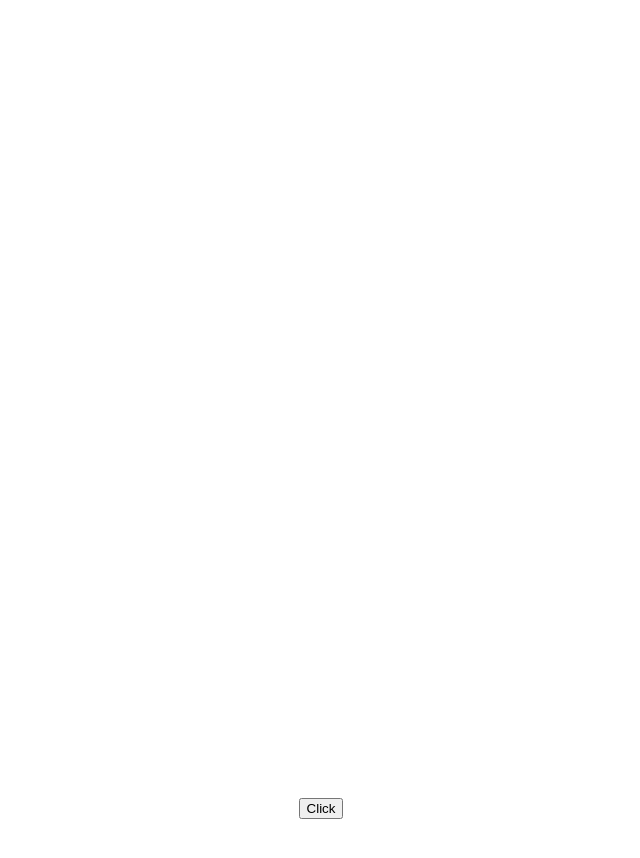
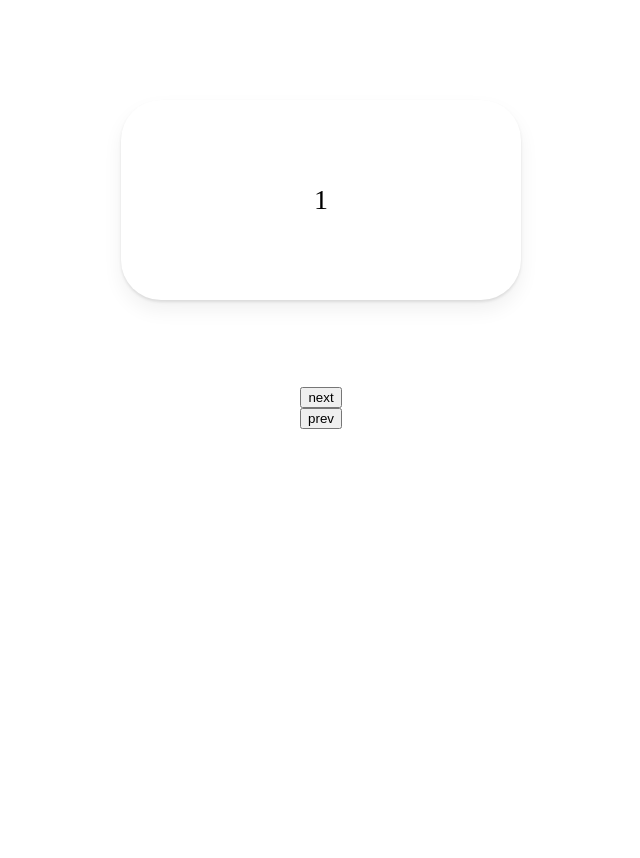
Before and after one commit to HA-SEUNG-JEONG/nomflix, a React (Create React App) app: page / in a window 1280 px wide. Shown: the top 858 px of the page, without its empty margins (327-967 px from the left). After the commit the page ends 816 px from the top, so only its background shows below. Built offline with nearby package versions, Linux system fonts and the light colour scheme; the HTML template or start-up script is replaced by a standard one.

Commit message:
Slider Part One

```diff
--- a/src/App.tsx
+++ b/src/App.tsx
@@ -1,54 +1,70 @@
 import styled from "styled-components";
 import { motion, AnimatePresence } from "framer-motion";
-
 import { useState } from "react";
 
 const Wrapper = styled(motion.div)`
-  height: 200vh;
+  height: 100vh;
   width: 100vw;
   display: flex;
   justify-content: center;
   align-items: center;
+  flex-direction: column;
 `;
 
 const Box = styled(motion.div)`
-  width: 200px;
+  width: 400px;
   height: 200px;
-  display: grid;
-  grid-template-columns: repeat(2, 1fr);
   background-color: rgba(255, 255, 255, 1);
   border-radius: 40px;
+  position: absolute;
+  top: 100px;
+  display: flex;
+  justify-content: center;
+  align-items: center;
+  font-size: 28px;
   box-shadow: 0 2px 3px rgba(0, 0, 0, 0.1), 0 10px 20px rgba(0, 0, 0, 0.06);
 `;
 
 const boxVariants = {
-  initial: {
+  invisible: {
+    x: 500,
     opacity: 0,
     scale: 0,
   },
-  visible: { opacity: 1, scale: 1, rotateZ: 360 },
-  leaving: {
-    opacity: 0,
-    y: 20,
+  visible: {
+    x: 0,
+    opacity: 1,
+    scale: 1,
+    transition: {
+      duration: 1,
+    },
   },
+  exit: { x: -500, opacity: 0, scale: 0, transition: { duration: 1 } },
 };
 
 function App() {
-  const [showing, setShowing] = useState(false);
-  const toggleShowing = () => setShowing((prev) => !prev);
+  const [visible, setVisible] = useState(1);
+  const nextCard = () => setVisible((prev) => (prev === 10 ? 10 : prev + 1));
+  const prevCard = () => setVisible((prev) => (prev === 1 ? 1 : prev - 1));
   return (
     <Wrapper>
-      <button onClick={toggleShowing}>Click</button>
       <AnimatePresence>
-        {showing ? (
-          <Box
-            variants={boxVariants}
-            initial="initial"
-            animate="visible"
-            exit="leaving"
-          />
-        ) : null}
+        {[1, 2, 3, 4, 5, 6, 7, 8, 9, 10].map((i) =>
+          i === visible ? (
+            <Box
+              variants={boxVariants}
+              initial="invisible"
+              animate="visible"
+              exit="exit"
+              key={i}
+            >
+              {i}
+            </Box>
+          ) : null
+        )}
       </AnimatePresence>
+      <button onClick={nextCard}>next</button>
+      <button onClick={prevCard}>prev</button>
     </Wrapper>
   );
 }
```
